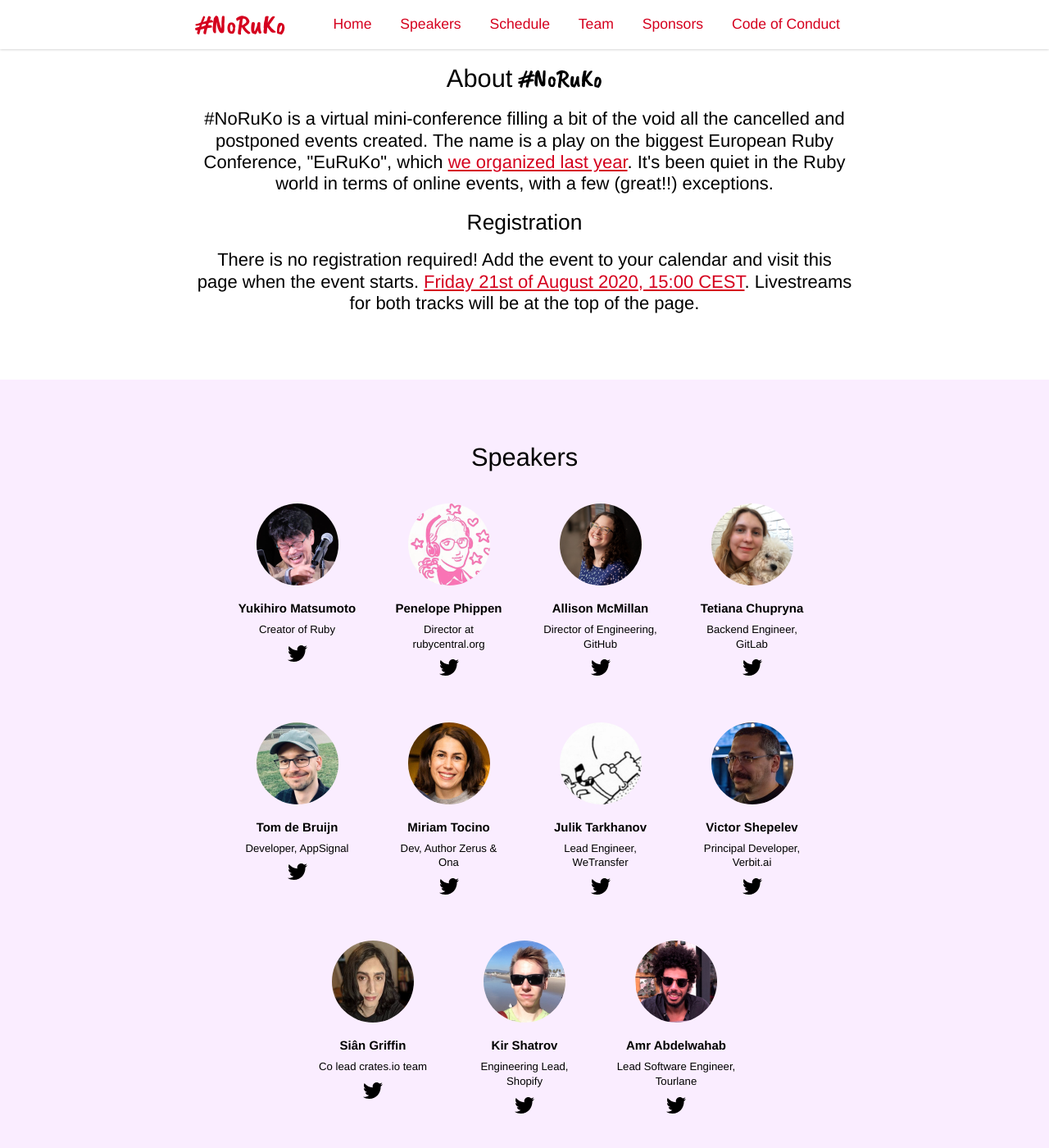
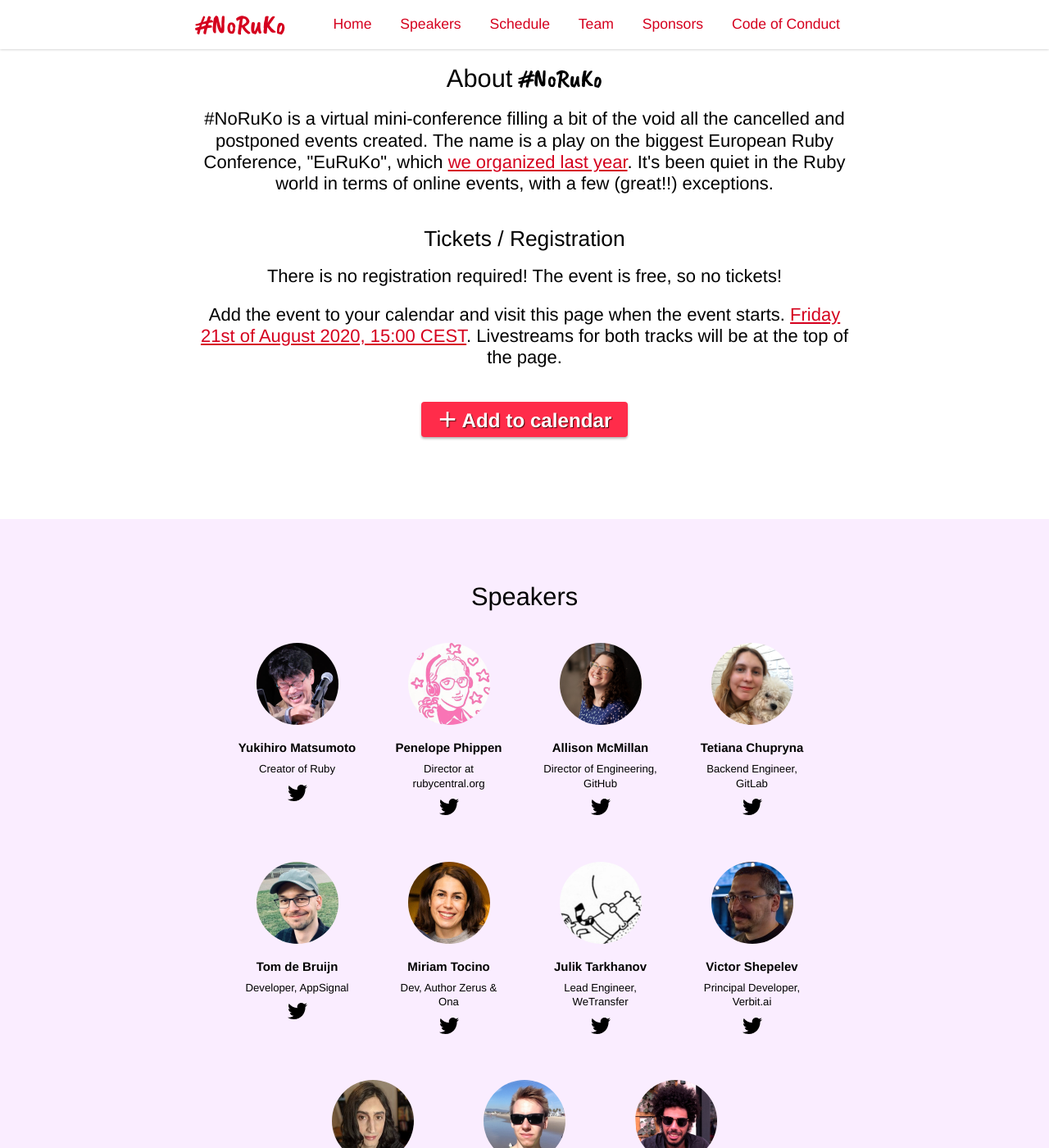
Before and after one commit to rubynl/noruko.org, a Jekyll site: the page built from index.html, in a window 1280 px wide and 1400 px high, scrolled down 582 px. Shown: the whole window at 82% size. Built offline with Jekyll 4.4.1, drawn with Linux system fonts in a browser that asks for light colours.

Commit message:
Make tickets / registration more clear
- Add "ticket keyword"
- Add a CTA button
- Add more spacing between section headings for the event description

```diff
--- a/_sass/components/_section.sass
+++ b/_sass/components/_section.sass
@@ -19,14 +19,16 @@
   h1
     margin-bottom: 50px
 
+  p
+    overflow-wrap: break-word
+
+.section-content,
+.section-page
   p ~ h1,
   p ~ h2,
   p ~ h3,
   p ~ h4
     margin-top: 40px
-
-  p
-    overflow-wrap: break-word
 
 .section-dark
   background-color: #faedff
@@ -35,5 +37,5 @@
   padding: 20px
   text-align: center
 
-  .button
+  .button:not(:last-child)
     margin-bottom: 20px
--- a/index.html
+++ b/index.html
@@ -29,9 +29,15 @@
       <p>
         #NoRuKo is a virtual mini-conference filling a bit of the void all the cancelled and postponed events created. The name is a play on the biggest European Ruby Conference, "EuRuKo", which <a href="https://euruko2019.org/">we organized last year</a>. It's been quiet in the Ruby world in terms of online events, with a few (great!!) exceptions.
       </p>
-      <h3>Registration</h3>
+      <h3>Tickets / Registration</h3>
       <p>
-        There is no registration required! Add the event to your calendar and visit this page when the event starts. <a href="https://everytimezone.com/s/b16d2b0f">Friday 21st of August 2020, 15:00 CEST</a>. Livestreams for both tracks will be at the top of the page.
+        There is no registration required! The event is free, so no tickets!
+      </p>
+      <p>
+        Add the event to your calendar and visit this page when the event starts. <a href="https://everytimezone.com/s/b16d2b0f">Friday 21st of August 2020, 15:00 CEST</a>. Livestreams for both tracks will be at the top of the page.
+      </p>
+      <p class="cta">
+        <a href="https://everytimezone.com/s/b16d2b0f" class="button">＋ Add to calendar</a>
       </p>
     </div>
   </div>
```
